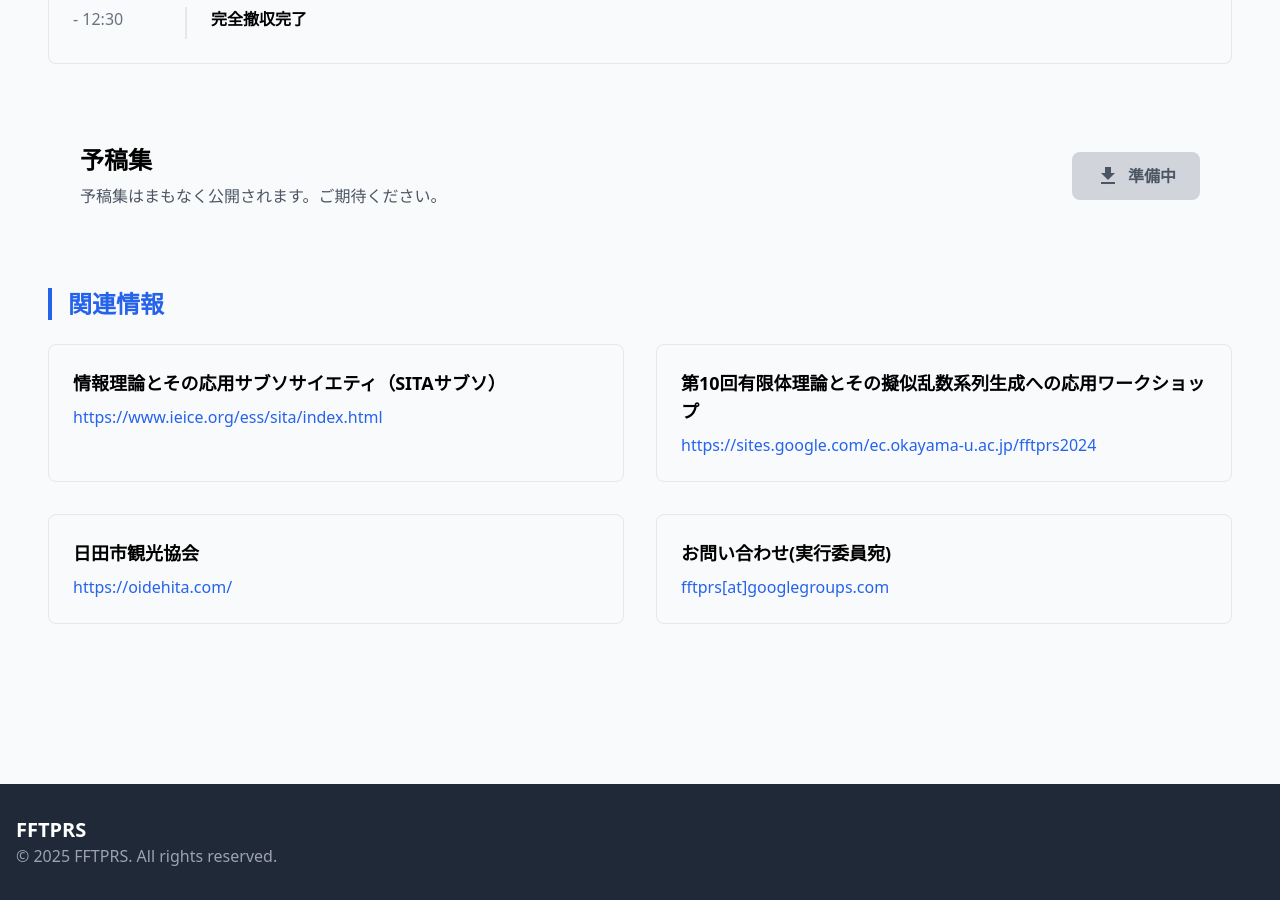
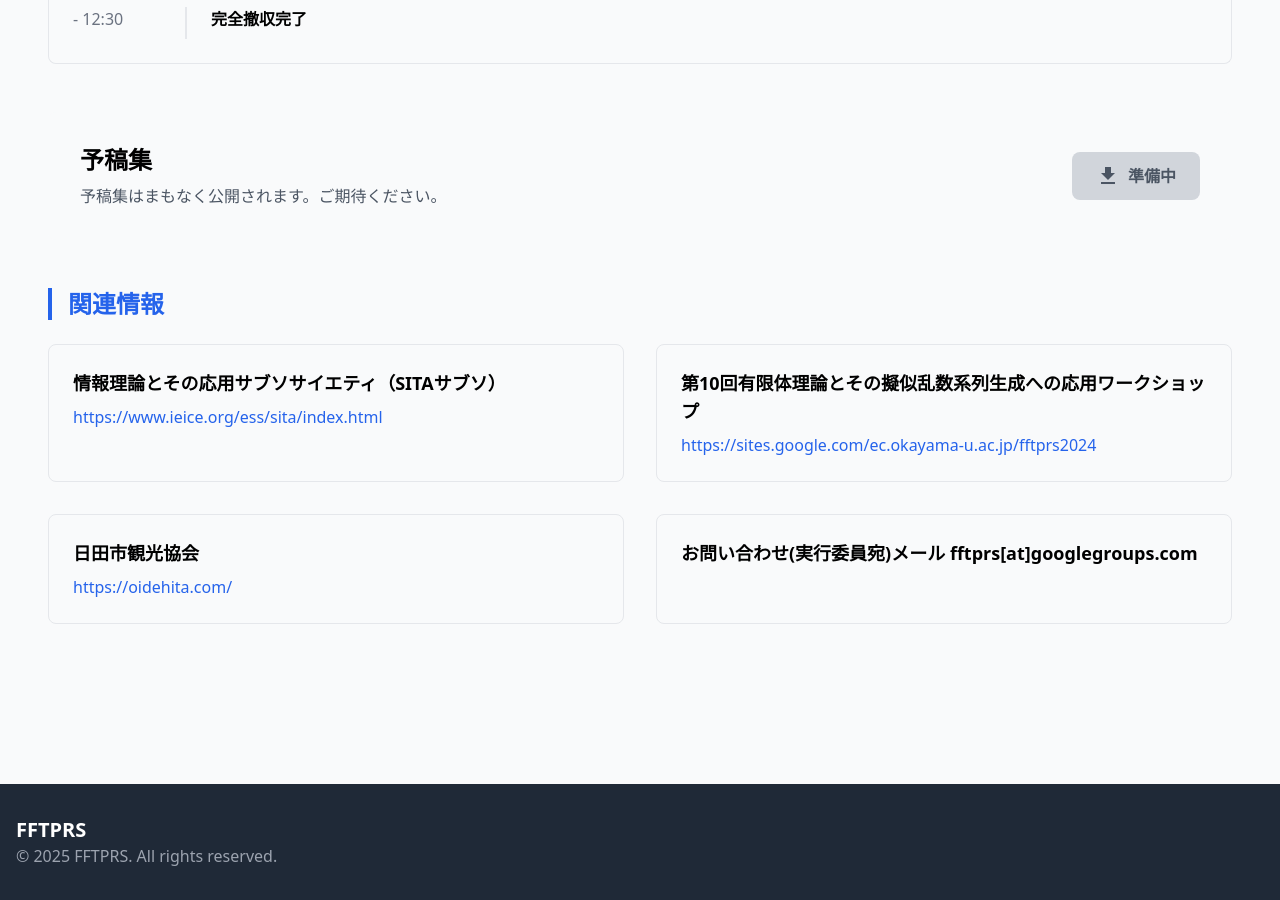
Before and after one commit to FFTPRS/WS, a Jekyll site: the page built from pages/workshop11.html, in a window 1280 px wide and 900 px high, scrolled down 4020 px. Built offline with Jekyll 4.4.1, drawn with Linux system fonts in a browser that asks for light colours; nearby versions of some CDN libraries.

Commit message:
20250819 メールアドレスを修正

```diff
--- a/_data/workshop11.yml
+++ b/_data/workshop11.yml
@@ -96,5 +96,5 @@ links:
     url: "https://sites.google.com/ec.okayama-u.ac.jp/fftprs2024"
   - title: "日田市観光協会"
     url: "https://oidehita.com/"
-  - title: "お問い合わせ(実行委員宛)"
-    url: "fftprs[at]googlegroups.com"
+  - title: "お問い合わせ(実行委員宛)メール fftprs[at]googlegroups.com"
+    url: ""
```
